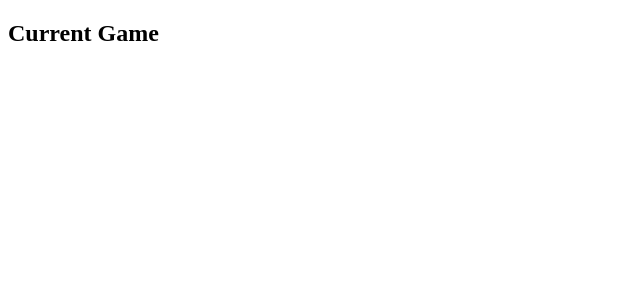
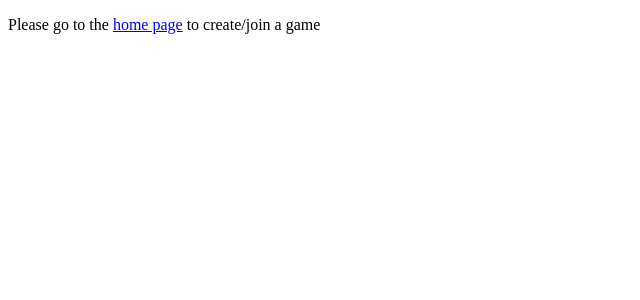
Before and after one commit to pujxn/quizzypop, a React (Vite) app: page /game/1 in a window 1280 px wide. Shown: the top 300 px of the page, without its empty margins (0-640 px from the left). Built offline with nearby package versions, Linux system fonts and the light colour scheme.

Commit message:
Users can never manually go to a game via URL now, the only way to do so is to go via Join Game on homepage

```diff
--- a/src/components/JoinGameBox.jsx
+++ b/src/components/JoinGameBox.jsx
@@ -11,7 +11,7 @@ const JoinGameBox = () => {
         e.preventDefault();
         checkGameExists(gameIdFieldVal).then(result => {
             !result && setErrorMessage("Please enter a valid game");
-            result && navigate(`/game/${gameIdFieldVal}`);
+            result && navigate(`/game/${gameIdFieldVal}`, { state: { "gameId": gameIdFieldVal } });
         });
     }
 
--- a/src/routes/GameContainer.jsx
+++ b/src/routes/GameContainer.jsx
@@ -1,21 +1,13 @@
-import { useParams, NavLink, Outlet } from "react-router-dom";
+import { useLocation, useParams, NavLink, Outlet } from "react-router-dom";
+
 const GameContainer = () => {
-
+    const location = useLocation();
     const { slug } = useParams();
-    // const location = useLocation();
-    // console.log(location);
-    // const navigate = useNavigate();
-
-    // useEffect(() => {
-    //     navigate(location.state.gameId);
-    // }, [])
-
-    // // navigate(location.state.gameId);
-
+    const gameId = location.state?.gameId;
     return (
         <>
-            {(!slug || slug.trim() == "") && <p>Please go to the <NavLink to="/">home page</NavLink> to create/join a game </p>}
-            <Outlet />
+            {(gameId && slug && slug.trim() != "") ? <Outlet /> : <p>Please go to the <NavLink to="/">home page</NavLink> to create/join a game </p>}
+
         </>
 
     )
--- a/src/routes/GamePage.jsx
+++ b/src/routes/GamePage.jsx
@@ -2,7 +2,7 @@ import { useParams } from "react-router-dom";
 
 const GamePage = () => {
 
-    const { slug } = useParams();
+    // const { slug } = useParams();
 
     return <h2>Current Game</h2>
 }
```
